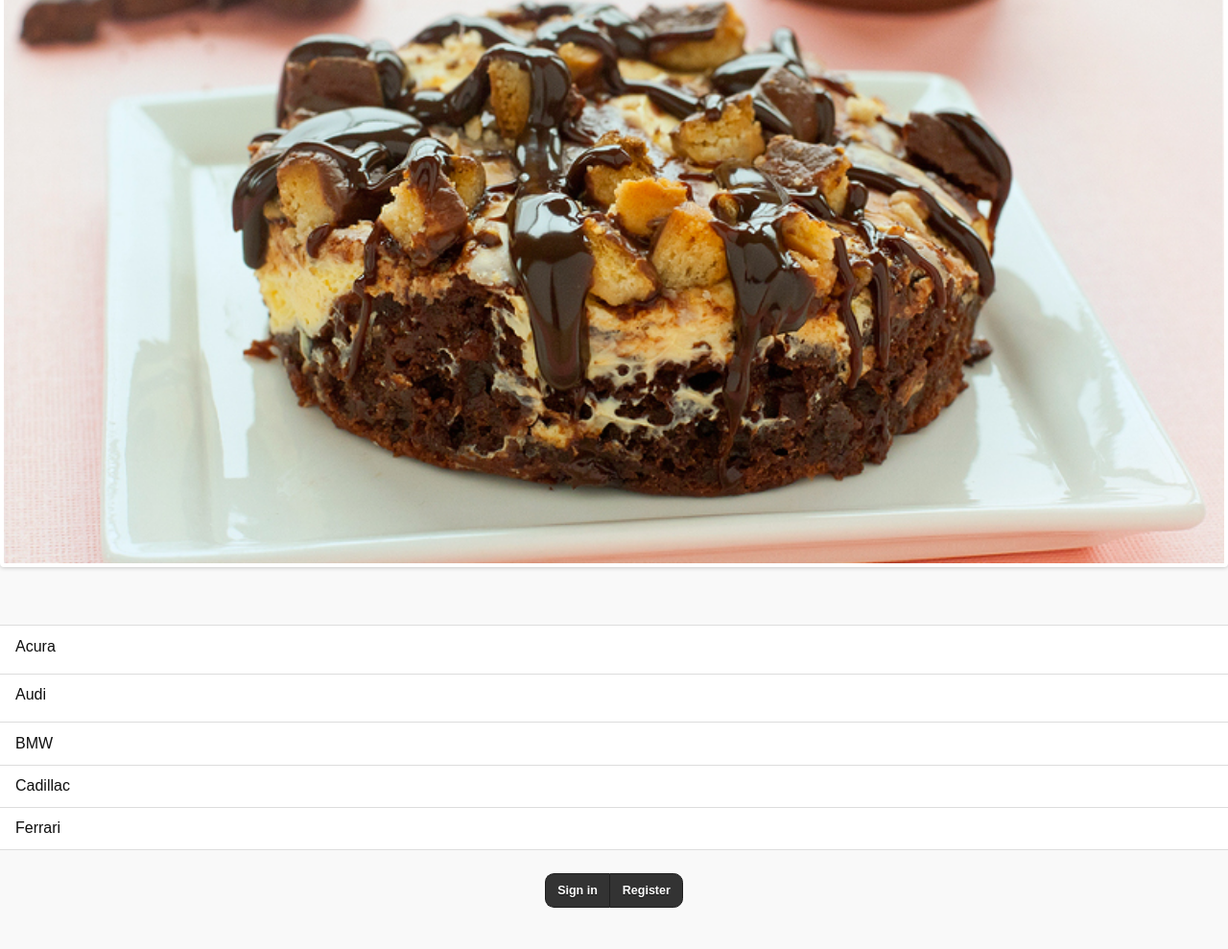
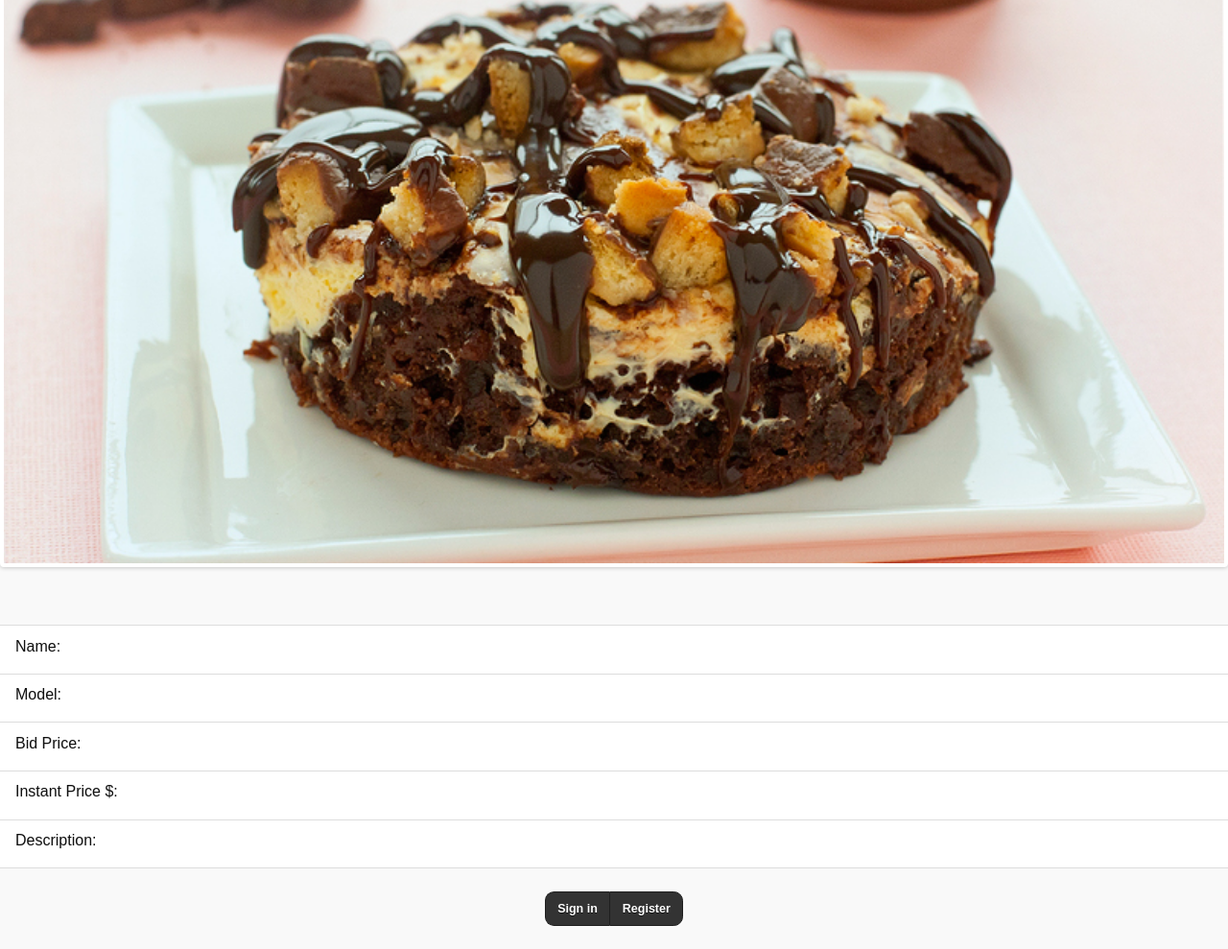
Before and after one commit to omar9112/ICOM-5016, a plain HTML site: page Project/itemWindow.html in a window 1280 px wide. Shown: the part 263-1252 px from the top of the page at 96% size. Drawn offline with Linux system fonts and the light colour scheme; no server answers; a web font is replaced by a local one.

Commit message:
changing item window

```diff
--- a/Project/itemWindow.html
+++ b/Project/itemWindow.html
@@ -98,13 +98,16 @@
   </script>
 
 
-<ul data-role="listview">
-    <li><label for="upd-name">Acura</label></li>
-    <li><label for="upd-model">Audi</label></li>
-    <li>BMW</li>
-    <li>Cadillac</li>
-    <li>Ferrari</li>
-</ul>
+<div id="product-view-form">
+ 					<ul data-role="listview">
+	  					<li><label class="labelText" for="upd-name" > Name: <span class="spanText" id="upd-name" name="name"></span></label></li>
+	  					<li><label class="labelText" for="upd-model"> Model: <span class="spanText" id="upd-model" name="name"></span></label></li>
+	  					<li><label class="labelText" for="upd-bidPrice"> Bid Price: <span class="spanText" id="upd-bidPrice" name="name"></span></label></li>
+	  					<li><label class="labelText" for="upd-instantPrice"> Instant Price $: <span class="spanText" id="upd-instantPrice" name="name"></span></label></li>
+	  			  		<li><label class="labelText" for="upd-description"> Description: <span class="spanText" id="upd-description" name="name"></span></label></li>
+  			  	</ul>
+			</div>
+
 
   <div data-role="content">
     <div data-role="controlgroup" align="center" data-type="horizontal" data-theme="b"> <a href="#popupLogin" data-rel="popup" data-position-to="window" data-role="button" data-mini="true" data-transition="pop">Sign in</a> <a href="registerPage.html" data-role="button" data-shadow="false" data-transition="slide" data-mini="true">Register</a> </div>
```
